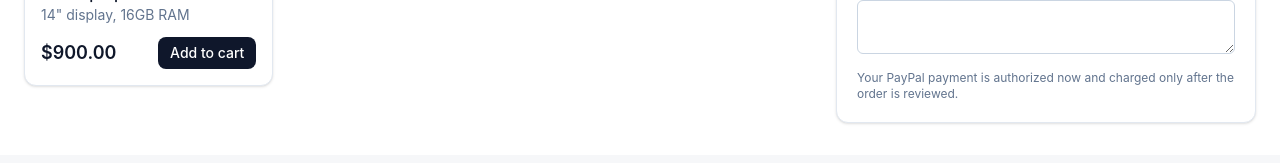
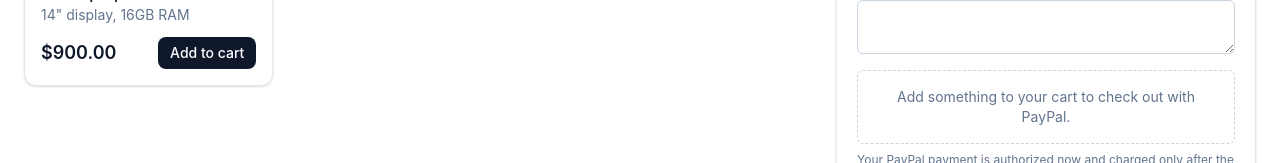
Before and after one commit to mykacx/tripwire, a Next.js app: page /store in a window 1280 px wide. Shown: the part 789-952 px from the top of the page. Built offline with nearby package versions, Linux system fonts and the light colour scheme; no server answers.

Commit message:
Store: show PayPal buttons only when the cart has items; stable SDK options

```diff
--- a/components/Storefront.tsx
+++ b/components/Storefront.tsx
@@ -53,6 +53,12 @@ export default function Storefront({ paypalClientId }: { paypalClientId: string
     [cart],
   );
   const total = lines.reduce((s, l) => s + l.price * l.quantity, 0);
+
+  // Stable SDK options so the PayPal script is never reset by an unrelated re-render.
+  const paypalOptions = useMemo(
+    () => ({ clientId: paypalClientId, intent: "authorize", currency: "USD", disableFunding: "card,paylater,credit,venmo" }),
+    [paypalClientId],
+  );
 
   const setQty = (sku: string, q: number) =>
     setCart((c) => {
@@ -216,7 +222,12 @@ export default function Storefront({ paypalClientId }: { paypalClientId: string
                   NEXT_PUBLIC_PAYPAL_CLIENT_ID is not set. Add it to .env.local and restart.
                 </div>
               ) : (
-                <PayPalScriptProvider options={{ clientId: paypalClientId, intent: "authorize", currency: "USD", disableFunding: "card,paylater,credit,venmo" }}>
+                <PayPalScriptProvider options={paypalOptions}>
+                  {lines.length === 0 ? (
+                    <div className="rounded-md border border-dashed border-slate-300 p-4 text-center text-sm text-slate-500">
+                      Add something to your cart to check out with PayPal.
+                    </div>
+                  ) : (
                   <PayPalButtons
                     style={{ layout: "vertical", shape: "rect", label: "pay" }}
                     disabled={busy}
@@ -249,6 +260,7 @@ export default function Storefront({ paypalClientId }: { paypalClientId: string
                     onCancel={() => setError("Payment cancelled — nothing was charged.")}
                     onError={(err) => setError(err instanceof Error ? err.message : String(err))}
                   />
+                  )}
                 </PayPalScriptProvider>
               )}
               <p className="mt-2 text-xs text-slate-500">Your PayPal payment is authorized now and charged only after the order is reviewed.</p>
```
